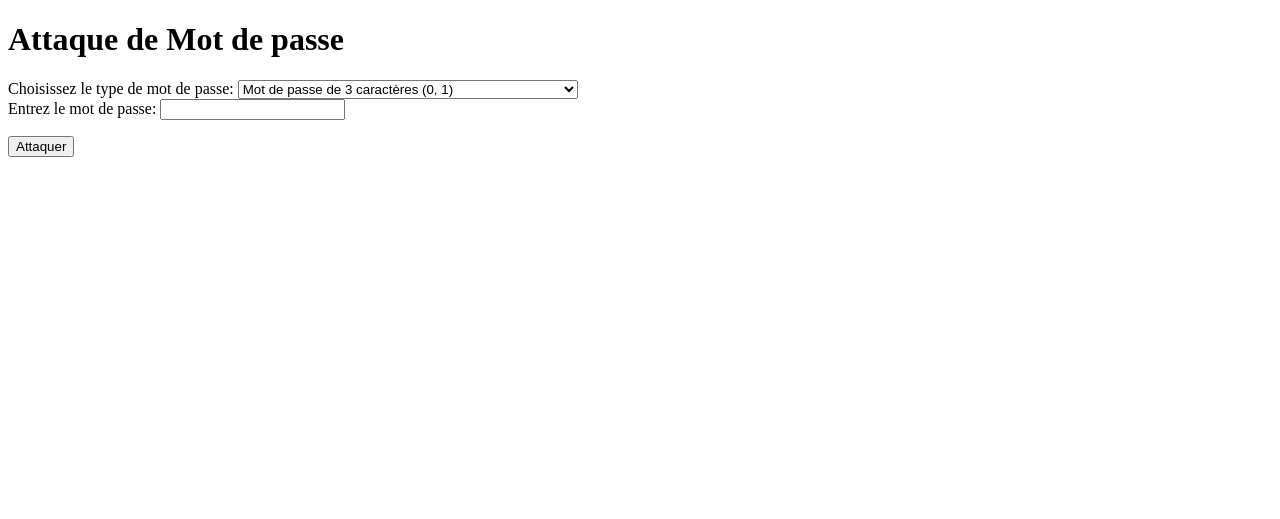
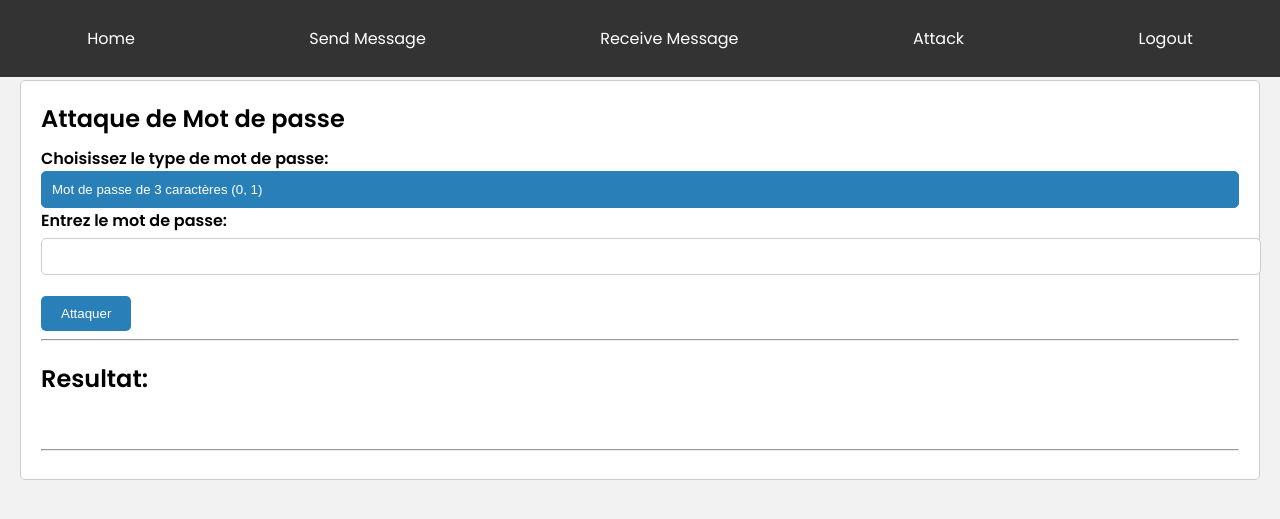
Before and after one commit to rubiginosar/boite-crypto, a PHP site: page /att.php in a window 1280 px wide. Shown: the top 519 px of the page. Run offline with PHP 8.4, Linux system fonts and the light colour scheme.

Commit message:
attaque styling

```diff
--- a/projet/att.php
+++ b/projet/att.php
@@ -25,12 +25,158 @@ if (isset($_POST['attackButton'])) {
     <meta charset="UTF-8">
     <meta name="viewport" content="width=device-width, initial-scale=1.0">
     <title>Attaque de Mot de passe</title>
+    <style>
+      @import url("https://fonts.googleapis.com/css2?family=Noto+Sans:wght@700&family=Poppins:wght@400;500;600&display=swap");
+      body {
+        font-family: "Poppins", sans-serif;
+        background-color: #f2f2f2;
+        margin: 0;
+        padding: 0;
+        margin-top: 80px;
+      }
+
+      header {
+        position: fixed;
+        top: 0;
+        left: 0;
+        width: 100%;
+        background-color: #333;
+        color: #fff;
+        padding: 10px;
+        z-index: 100;
+      }
+
+      nav ul {
+        list-style: none;
+        padding: 0;
+        position: sticky;
+        display:flex;
+        justify-content:space-around;
+      }
+
+      nav ul li {
+        display: inline;
+        margin-right: 20px;
+      }
+
+      nav ul li a {
+        text-decoration: none;
+        color: #fff;
+      }
+      nav ul li a:hover {
+            text-decoration: none;
+            color: #2980b9;
+        }
+      nav ul li a:focus {
+            text-decoration: none;
+            color: #8e44ad;
+        }
+      section {
+        background-color: #fff;
+        margin: 20px;
+        padding: 20px;
+        border: 1px solid #ccc;
+        border-radius: 5px;
+      }
+
+      h1 {
+        font-size: 24px;
+        margin: 0 0 10px 0;
+      }
+      .slct {
+  width: 100%;
+  padding: 10px;
+  border: 1px solid #2980b9;
+  background-color: #2980b9;
+  color: #fff;
+  border-radius: 5px;
+  appearance: none;
+  cursor: pointer;
+}
+
+/* Style the select arrow */
+.slct::after {
+  content: "\25BC"; /* Down arrow character */
+  position: absolute;
+  top: 50%;
+  right: 10px;
+  transform: translateY(-50%);
+  color: #8e44ad;
+}
+
+/* Style select options */
+.slct option {
+  background-color: #fff;
+  color: #2980b9;
+}
+
+/* Style select on hover/focus */
+.slct:hover,
+.select-element:focus {
+  background-color: #8e44ad;
+  border-color: #8e44ad;
+}
+
+      label {
+        display: block;
+        font-weight: bold;
+      }
+
+      input[type="text"],
+      textarea {
+        width: 100%;
+        padding: 10px;
+        margin: 5px 0;
+        border: 1px solid #ccc;
+        border-radius: 5px;
+      }
+
+      input[type="submit"] {
+        background-color: #333;
+        color: #fff;
+        padding: 10px 20px;
+        border: none;
+        border-radius: 5px;
+        cursor: pointer;
+      }
+
+      input[type="submit"]:hover {
+        background-color: #555;
+      }
+      /* Style the submit button */
+.submit {
+  padding: 10px 20px; /* Adjust padding as needed */
+  background-color: #2980b9;
+  color: #fff;
+  border: none;
+  border-radius: 5px;
+  cursor: pointer;
+}
+
+/* Style the submit button on hover/focus */
+.submit:hover, .submit-button:focus {
+  background-color: #8e44ad;
+}
+
+    </style>
 </head>
 <body>
+<header>
+      <nav>
+        <ul>
+          <li><a href="./mailbox.php">Home</a></li>
+          <li><a href="./home.php">Send Message</a></li>
+          <li><a href="./messages.php">Receive Message</a></li>
+          <li><a href="./dic.php">Attack</a></li>
+          <li><a href="./logout.php">Logout</a></li>
+        </ul>
+      </nav>
+    </header>
+    <section>
     <h1>Attaque de Mot de passe</h1>
     <form id="passwordForm" method="post">
         <label for="passwordType">Choisissez le type de mot de passe:</label>
-        <select id="passwordType" name="passwordType" onchange="checkPassword()">
+        <select id="passwordType" name="passwordType" onchange="checkPassword()" class="slct">
             <option value="3caracteres">Mot de passe de 3 caractères (0, 1)</option>
             <option value="5chiffres">Mot de passe de 5 chiffres (0..9)</option>
             <option value="5caracteres">Mot de passe de 5 caractères (a..z, A..Z, 0..9, +, *, ...)</option>
@@ -43,9 +189,10 @@ if (isset($_POST['attackButton'])) {
 
         <p id="error-message" style="color: red"><?php echo $errorMessage; ?></p>
 
-        <button type="submit" name="attackButton">Attaquer</button>
+        <button type="submit" name="attackButton" class="submit">Attaquer</button>
     </form>
-
+    <hr>
+    <h2>Resultat:</h2>
     <?php
         if (isset($_POST['attackButton'])) {
             if ($selectedPasswordType === '3caracteres') {
@@ -65,6 +212,9 @@ if (isset($_POST['attackButton'])) {
                 echo 'Lancement de l\'attaque pour le mot de passe de 5 caracteres speciaux.'. $reversed_message ;
             }
         }
-    ?>
+        ?>
+        <br>
+        <hr>
+</section>
 </body>
 </html>
--- a/projet/messages.php
+++ b/projet/messages.php
@@ -195,6 +195,7 @@
         <!-- Decrypt button -->
         <input type="submit" name="decryptButton" value="Decrypt" class="submit">
     </form>
+    <hr>
     <?php
 $decryptedMessage = ""; // Initialize the variable
 
@@ -308,6 +309,8 @@ if ($_SERVER["REQUEST_METHOD"] == "POST") {
     <!-- Display the decrypted message -->
     <h2>Decrypted Message:</h2>
     <p><?php echo $decryptedMessage; ?></p>
+
+    <hr>
 </section>
 </body>
 </html>
```
